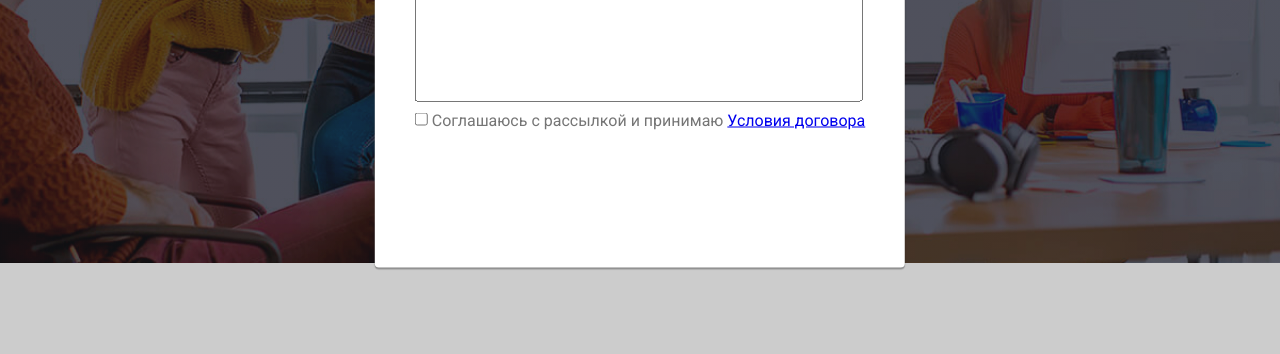
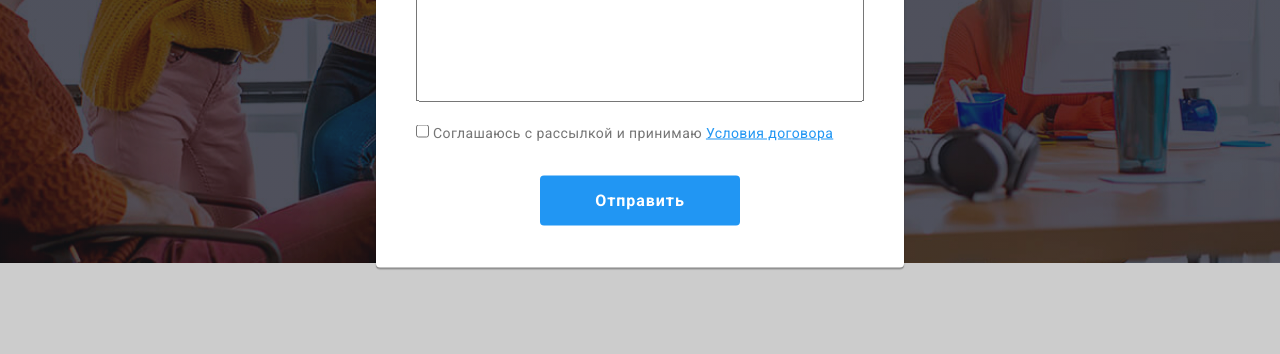
Before and after one commit to MashtalerOlha/goit-markup-hw-06, a plain HTML site: page index.html in a window 1280 px wide. Both pictures are taken after a click on the button "Заказать услугу". Shown: the part 423-777 px from the top of the page. Drawn offline with nearby package versions, Linux system fonts and the light colour scheme.

Commit message:
оформлення модального вікна

```diff
--- a/css/style.css
+++ b/css/style.css
@@ -710,6 +710,10 @@ position: relative;
     transition: opacity 1000ms cubic-bezier(0.4, 0, 0.2, 1);
 }
 
+
+
+
+
 .backdrop.is-hidden {
     opacity: 0;
     pointer-events: none;
@@ -788,6 +792,43 @@ position: relative;
     height: 18px;
 }
 
+.checkbox-label {
+    margin-top: 10px;
+    margin-bottom: 30px;;
+}
+.modal-option-span {
+    font-weight: 400;
+    font-size: 14px;
+    line-height: 1.71;
+
+    letter-spacing: 0.03em;
+
+    color: #757575;
+}
+
+.modal-option-span > a {
+    color: var(--akcent-color);
+}
+
+.btn-submit {
+    margin: auto;
+    text-align: center;
+    width: 200px;
+    height: 50px ;
+    border-radius: 4px;
+    border: none;
+    font-weight: 700;
+    font-size: 16px;
+    line-height: 1.87;
+    align-items: center;
+    letter-spacing: 0.06em;
+    color: var(--secondary-title-color);
+    background-color: var(--akcent-color);
+    cursor: pointer;
+}
+
+
+
 .modal-button {
     position: absolute;
     top: 8px;
--- a/index.html
+++ b/index.html
@@ -422,6 +422,7 @@
                         <a href="#">Условия договора</a></span>
                 </label>
 
+                <button type="submit" class="btn-submit">Отправить</button>
 
             </form>
             <button class="modal-button" data-modal-close>
```
